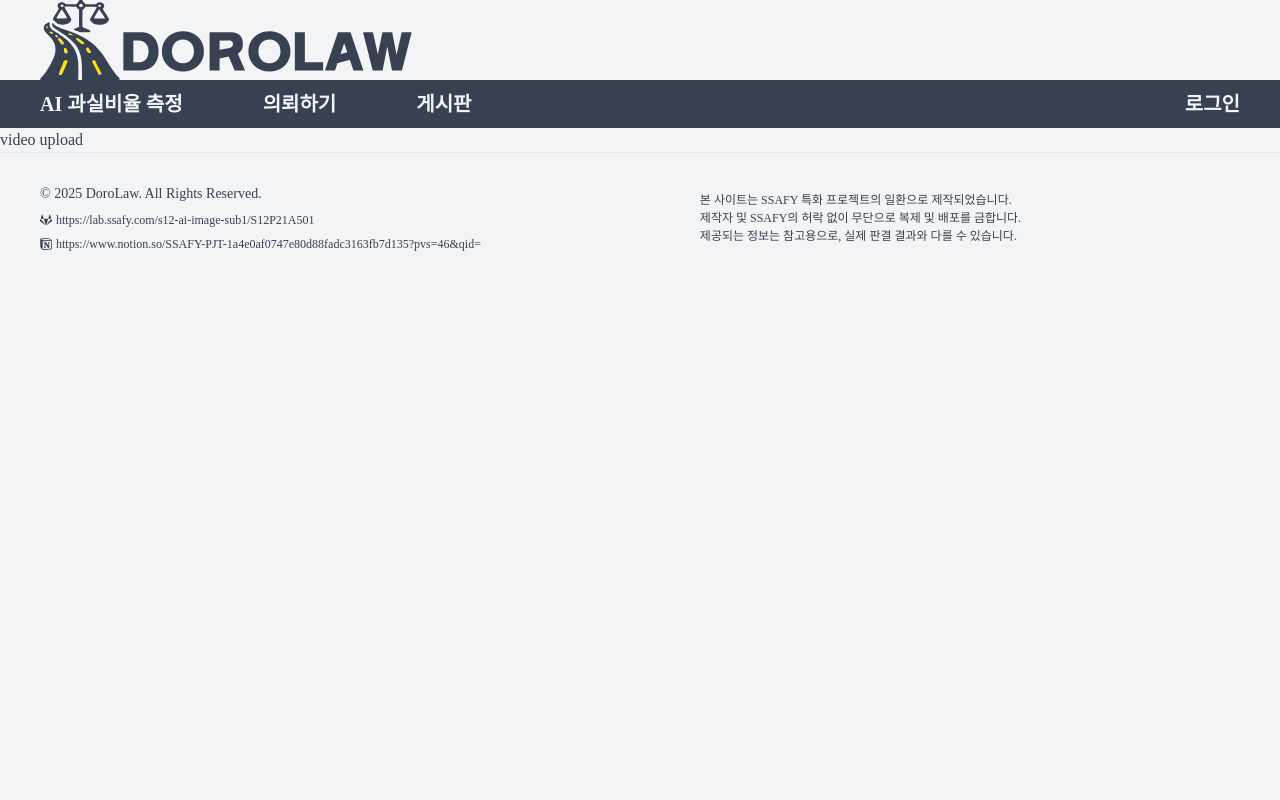
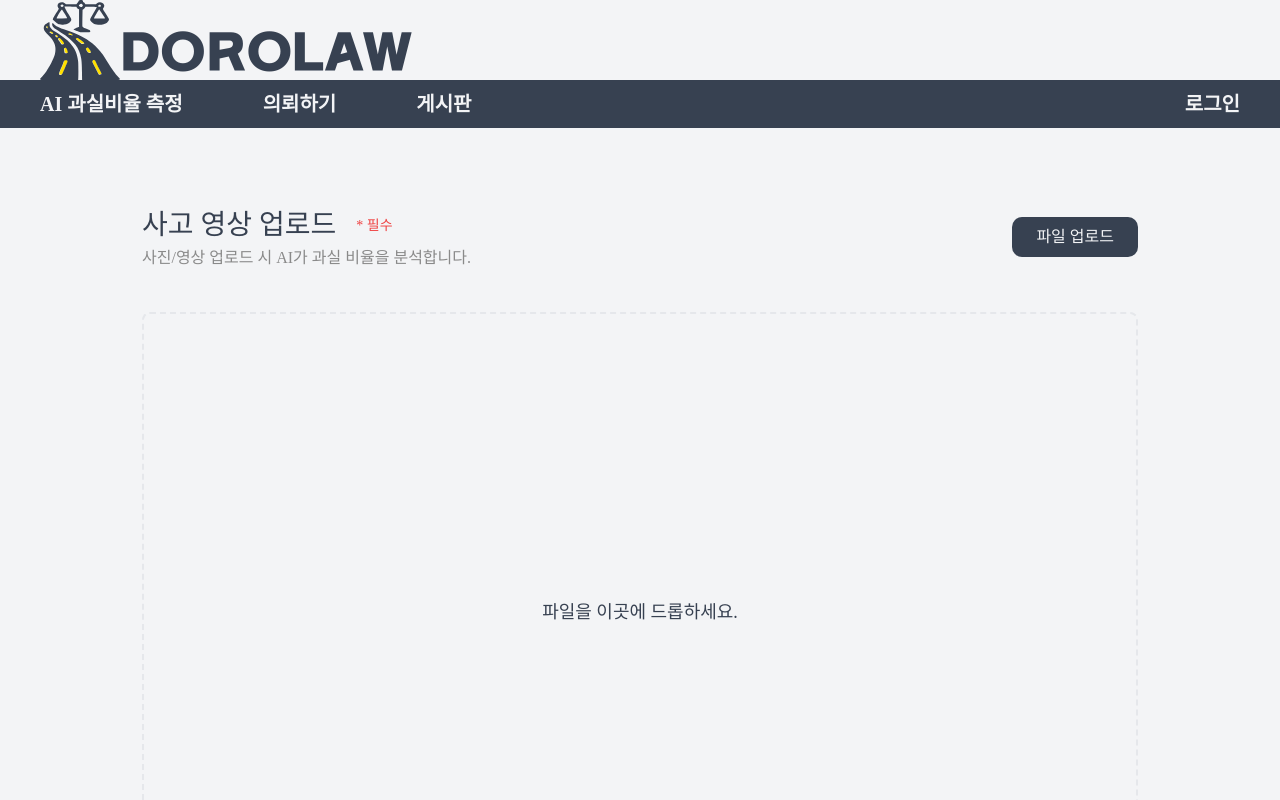
Before and after one commit to SSAFY-Dorolaw/Dorolaw, a React (Vite) app in the folder frontend/: page /upload in a window 1280 px wide. Shown: the top 800 px of the page. Built offline with nearby package versions, Linux system fonts and the light colour scheme; a web font is replaced by a local one.

Commit message:
:feat 사고영상 업로드 UI 개발중

```diff
--- a/frontend/src/features/analysis/Upload.tsx
+++ /dev/null
@@ -1 +0,0 @@
-// 커밋용 임시 파일
--- /dev/null
+++ b/frontend/src/features/analysis/UploadArea.tsx
@@ -0,0 +1,15 @@
+import React, { useState } from 'react';
+
+const UploadArea = () => {
+  return (
+    <div className="flex justify-center items-center w-[996px] h-[683px] mx-auto">
+      <div className="w-full h-[600px] border-2 border-dashed rounded-lg flex flex-col justify-center items-center p-6 text-center">
+        <p className="text-lg font-medium text-gray-700">
+          파일을 이곳에 드롭하세요.
+        </p>
+      </div>
+    </div>
+  );
+};
+
+export default UploadArea;
--- a/frontend/src/pages/analysis/VideoUpload.tsx
+++ b/frontend/src/pages/analysis/VideoUpload.tsx
@@ -1,8 +1,26 @@
+import UploadArea from '@/features/analysis/UploadArea';
+
 const VideoUpload = () => {
   return (
-    <div>
-      <h2>video upload</h2>
-    </div>
+    <form className="mt-[76px]">
+      {/* 업로드 타이틀 */}
+      <div className="flex items-center justify-between w-[996px] mx-auto px-0">
+        <div>
+          <div className="flex items-center gap-5">
+            <h2 className="text-h2 text-p5">사고 영상 업로드</h2>
+            <p className="text-caption text-red-500">* 필수</p>
+          </div>
+          <p className="text-g3">
+            사진/영상 업로드 시 AI가 과실 비율을 분석합니다.
+          </p>
+        </div>
+        <button className="rounded-[10px] bg-p5 text-g1 px-6 py-2">
+          파일 업로드
+        </button>
+      </div>
+      {/* 영상 업로드 */}
+      <UploadArea />
+    </form>
   );
 };
 
--- a/frontend/tailwind.config.js
+++ b/frontend/tailwind.config.js
@@ -22,6 +22,17 @@ export default {
         g2: '#d1d5db',
         g1: '#f3f4f6',
       },
+      fontSize: {
+        h1: '32px',
+        h2: '28px',
+        h3: '24px',
+        body: '20px',
+        bodymedium: '18px',
+        bodysmall: '16px',
+        caption: '14px',
+        button: '18px',
+        buttonsmall: '16px',
+      },
     },
   },
   plugins: [],
```
